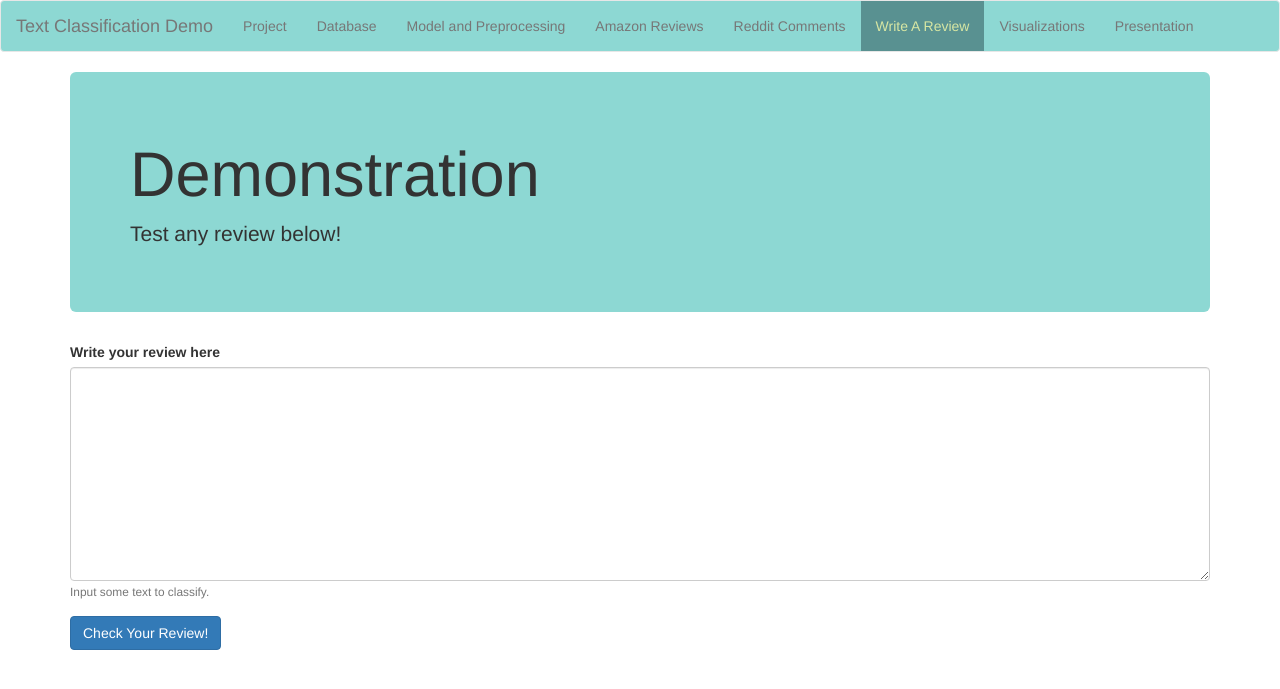
After one commit to ForTheGold/text-classifier-amazon-dataset, a Flask app: page /demo in a window 1280 px wide. The commit adds this page. Shown: the top 689 px of the page. Run offline with Flask 3, Linux system fonts and the light colour scheme; parts of the project's set-up code (start-up, migrations or seed data) failed here and were passed over; some libraries are stand-ins or nearby versions.

Commit message:
updating website

```diff
--- a/flask_app/dash/forms.py
+++ b/flask_app/dash/forms.py
@@ -4,13 +4,13 @@ from wtforms.validators import DataRequired
 from wtforms.widgets import TextArea
 
 class GenerateDataForm(FlaskForm):
-	submit1 = SubmitField('Generate A New Feature Set!')
+	submit = SubmitField('Generate A New Feature Set!')
 
 class ClassifyUserInputForm(FlaskForm):
 	user_review = StringField('Write your review here',
 								widget=TextArea(),
 								validators=[DataRequired()])
-	submit2 = SubmitField('Check Your Review!')
+	submit = SubmitField('Check Your Review!')
 
 class ScrapeAmazonForm(FlaskForm):
 	user_url_input = StringField('Enter an Amazon Product URL to Scrape')
--- a/flask_app/dash/models.py
+++ b/flask_app/dash/models.py
@@ -71,7 +71,7 @@ def create_new_feature_set():
 	conn2 = sqlite3.connect("dash/static/data/review.db")
 	c2 = conn2.cursor()
 
-	c2.execute("DROP TABLE labeled_reviews")
+	c2.execute("DROP TABLE IF EXISTS labeled_reviews")
 	c2.execute("CREATE TABLE labeled_reviews('review', 'label')")
 
 	for entry in labeled_reviews_joined:
@@ -235,7 +235,7 @@ def scrape_amazon(main_page_url, headers):
     return data
 
 def write_reviews_to_db(data):
-    conn = sqlite3.connect("dash/static/data/reviewdb.db")
+    conn = sqlite3.connect("dash/static/data/review.db")
     c = conn.cursor()
     c.execute("DROP TABLE IF EXISTS scraped_reviews")
     conn.commit()
@@ -262,7 +262,7 @@ def scrape_reddit(url, headers):
     return (title, clean_comments)
 
 def write_to_reddit_thread_db(title, clean_comments):
-    conn = sqlite3.connect("dash/static/data/reviewdb.db")
+    conn = sqlite3.connect("dash/static/data/review.db")
     c = conn.cursor()
     c.execute("DROP TABLE IF EXISTS reddit_thread")
     c.execute("CREATE TABLE reddit_thread ('title', 'comment')")
--- a/flask_app/dash/routes.py
+++ b/flask_app/dash/routes.py
@@ -3,7 +3,7 @@ from dash.forms import ClassifyUserInputForm, GenerateDataForm, ScrapeAmazonForm
 from dash import app
 from dash.models import *
 
-messages2 = []
+messages = []
 
 @app.route('/')
 @app.route('/project')
@@ -16,33 +16,21 @@ def database():
 
 @app.route('/model', methods=['GET', 'POST'])
 def model():
-	messages1 = []
-
-	form1 = GenerateDataForm()
-	form2 = ClassifyUserInputForm()
+	messages2 = []
+	form = GenerateDataForm()
 
 	output_string_to_list = output_string[26:].split()
 
-	if form1.submit1.data and form1.validate():
-		if form1.validate_on_submit():
+	if form.submit.data and form.validate():
+		if form.validate_on_submit():
 			classification = create_new_feature_set()
-			messages1 = ["A new dataset has been successfully generated."]
+			messages = ["A new dataset has been successfully generated."]
 			return redirect(url_for('model'))
 
-	if form2.submit2.data and form2.validate():
-		if form2.validate_on_submit():
-			classification = classify_text(form2.user_review.data)
-			if classification == "pos":
-				classification = "positive"
-			else:
-				classification = "negative"
-			messages2.append((form2.user_review.data, classification))
-			return redirect(url_for('model'))
 
-	return render_template('model.html', form1=form1,
-												messages1=messages1,
-												form2=form2,
-												messages2=messages2,
+
+	return render_template('model.html', form=form,
+												messages=messages2,
 												accuracy=accuracy,
 												features=features,
 												output_string_to_list=output_string_to_list,
@@ -68,7 +56,7 @@ def verification():
 		write_reviews_to_db(amazon_reviews)
 		return redirect(url_for('verification'))
 	try:
-		conn = sqlite3.connect("dash/static/data/reviewdb.db")
+		conn = sqlite3.connect("dash/static/data/review.db")
 		c = conn.cursor()
 		c.execute("SELECT reviewer_username, review_date, review_rating, review_text FROM scraped_reviews")
 		amazon_data = c.fetchall()
@@ -113,7 +101,7 @@ def predictions():
 		return redirect(url_for('predictions'))
 
 	try:
-		conn = sqlite3.connect("dash/static/data/reviewdb.db")
+		conn = sqlite3.connect("dash/static/data/review.db")
 		c = conn.cursor()
 		c.execute("SELECT * FROM reddit_thread")
 		reddit_data = c.fetchall()
@@ -129,6 +117,20 @@ def predictions():
 												title='Predictions')
 
 
+@app.route('/demo', methods=['GET', 'POST'])
+def demo():
+	form = ClassifyUserInputForm()
+
+	if form.validate_on_submit():
+		classification = classify_text(form.user_review.data)
+		if classification == "pos":
+			classification = "positive"
+		else:
+			classification = "negative"
+		messages.append((form.user_review.data, classification))
+		return redirect(url_for('demo'))
+
+	return render_template('demo.html', title='Demonstration', form=form, messages=messages)
 
 @app.route('/visualizations')
 def visualizations():
--- /dev/null
+++ b/flask_app/dash/templates/demo.html
@@ -0,0 +1,65 @@
+{% extends "layout.html" %}
+{% block content %}
+	<div class="container">
+		<div class="jumbotron">
+			<h1>Demonstration</h1>
+			<p>Test any review below!</p>
+		</div>
+	</div>
+
+	<div class="container">
+		<form method="POST" action="">
+			{{ form.hidden_tag() }}
+
+			<div class="form-group">
+				<span>{{ form.user_review.label() }}</span><br />
+				{{ form.user_review(rows="10", class="form-control") }}
+				<small class="form-text text-muted">Input some text to classify.</small>
+			</div>
+
+			{% if form.user_review.errors %}
+				{% for error in form.user_review.errors %}
+				 {{ error }}
+				{% endfor %}
+			{% endif %}
+
+			{{ form.submit(class="btn btn-primary") }}
+		</form>
+	</div>
+
+		<br />
+		<br />
+	{% if messages %}
+		<div class="container">
+
+			<table>
+				<tr>
+					<th>You Wrote</th>
+					<th>Classified As</th>
+				</tr>
+
+				{% for message in messages %}
+				 	<tr>
+						<td>{{ message[0] }}</td>
+						<td>{{ message[1] }}</td>
+					</tr>
+				{% endfor %}
+
+			</table>
+		</div>
+	{% endif %}
+
+
+
+	<br />
+	<br />
+	<br />
+
+    <script type="text/javascript">
+		function scrollToBottom() {
+	        window.scrollTo(0, document.body.scrollHeight);
+	    }
+	    history.scrollRestoration = "manual";
+	    window.onload = scrollToBottom;
+    </script>
+{% endblock content %}
--- a/flask_app/dash/templates/navbar.html
+++ b/flask_app/dash/templates/navbar.html
@@ -17,8 +17,9 @@
         <li {% if request.endpoint == "project" %} class="active"{% endif %}><a href="{{ url_for('project')}}">Project</a></li>
         <li {% if request.endpoint == "database" %} class="active"{% endif %}><a href="{{ url_for('database')}}">Database</a></li>
         <li {% if request.endpoint == "model" %} class="active"{% endif %}><a href="{{ url_for('model')}}">Model and Preprocessing</a></li>
-        <li {% if request.endpoint == "verification" %} class="active"{% endif %}><a href="{{ url_for('verification')}}">Amazon Data</a></li>
-        <li {% if request.endpoint == "predictions" %} class="active"{% endif %}><a href="{{ url_for('predictions')}}">Reddit Threads</a></li>
+        <li {% if request.endpoint == "verification" %} class="active"{% endif %}><a href="{{ url_for('verification')}}">Amazon Reviews</a></li>
+        <li {% if request.endpoint == "predictions" %} class="active"{% endif %}><a href="{{ url_for('predictions')}}">Reddit Comments</a></li>
+        <li {% if request.endpoint == "demo" %} class="active"{% endif %}><a href="{{ url_for('demo')}}">Write A Review</a></li>
         <li {% if request.endpoint == "visualizations" %} class="active"{% endif %}><a href="{{ url_for('visualizations')}}">Visualizations</a></li>
         <li {% if request.endpoint == "presentation" %} class="active"{% endif %}><a href="{{ url_for('presentation')}}">Presentation</a></li>
       </ul>
--- a/flask_app/dash/templates/predictions.html
+++ b/flask_app/dash/templates/predictions.html
@@ -14,7 +14,7 @@
 			<div class="form-group">
 				<span>{{ form.user_url_input.label() }}</span><br />
 				{{ form.user_url_input(class="form-control") }}
-				<small class="form-text text-muted">Enter Reddit Thread URL above</small>
+				<small class="form-text text-muted">Reddit thread URL should be of the form: https://www.reddit.com/r/vegan/comments/7s81qn/how_do_you_feel_about_fake_meat/</small>
 			</div>
 			{{ form.submit(class="btn btn-primary") }}
 		</form>
@@ -43,6 +43,7 @@
 						{% endfor %}
 
 					</table>
+				<br />
 			</div>
 	{% endif %}
 {% endblock content %}
```
Also changed, not shown: flask_app/dash/templates/model.html (+2 -43 lines), flask_app/dash/templates/visualizations.html (+6 -6 lines).
